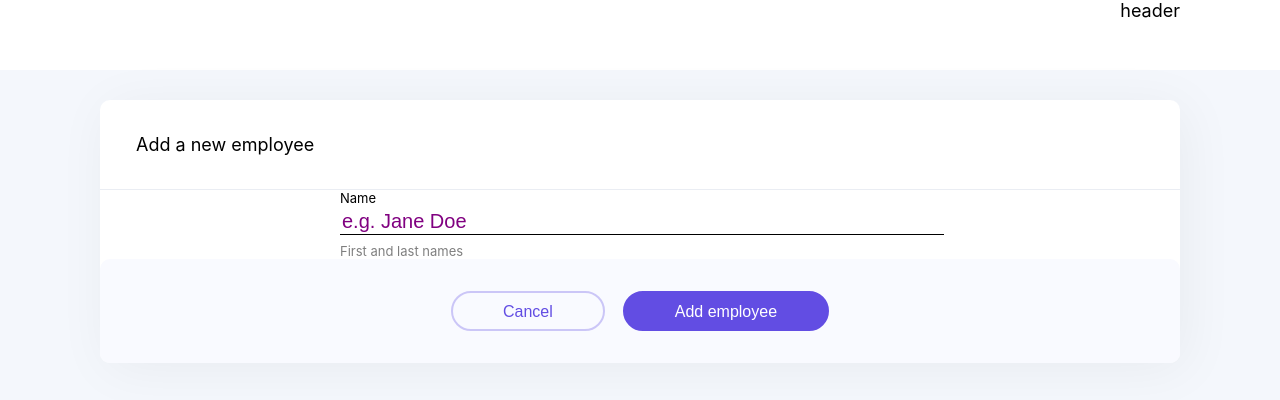
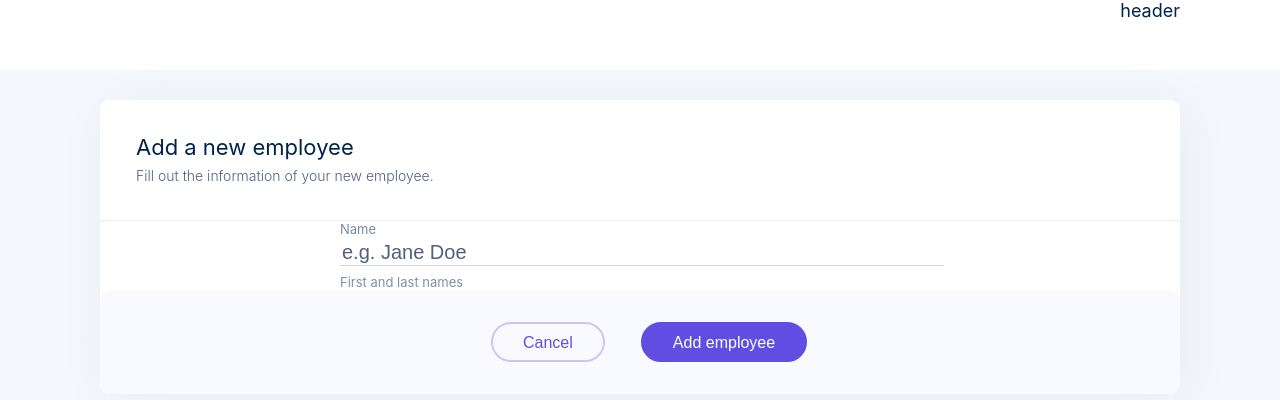
Before and after one commit to sreetamdas/remote-frontend-code-challenge, a Next.js app: page /update/1 in a window 1280 px wide. Shown: the top 400 px of the page. Built offline with nearby package versions, Linux system fonts and the light colour scheme.

Commit message:
improvement: edit styles for form
add colors to palette

```diff
--- a/components/PeopleForm.tsx
+++ b/components/PeopleForm.tsx
@@ -30,6 +30,19 @@ export const PeopleForm = ({ person }: TPeopleFormProps) => {
 		<PeopleFormContainer>
 			<PeopleFormHeader>
 				{isEditingMode ? "Edit employee" : "Add a new employee"}
+				<br />
+				<span
+					style={{
+						color: "var(--color-text-soft)",
+						fontSize: "14px",
+						fontWeight: 300,
+						paddingTop: "6px",
+					}}
+				>
+					{isEditingMode
+						? "Edit the information of your employee."
+						: "Fill out the information of your new employee."}
+				</span>
 			</PeopleFormHeader>
 			<PeopleFormMain>
 				<PeopleFormInputGroup name="Name" hint="First and last names">
@@ -59,7 +72,7 @@ const PeopleFormInputGroup = ({
 	children,
 }: TInputFormGroupProps) => {
 	return (
-		<div style={{ fontSize: "13px" }}>
+		<div style={{ fontSize: "13px", color: "var(--color-text-softer)" }}>
 			<FormCaptureFocus>
 				<label>
 					{name}
@@ -67,7 +80,13 @@ const PeopleFormInputGroup = ({
 					{children}
 				</label>
 			</FormCaptureFocus>
-			<div style={{ color: "#000", opacity: "50%", paddingTop: "8px" }}>
+			<div
+				style={{
+					color: "var(--color-text-main)",
+					opacity: "50%",
+					paddingTop: "8px",
+				}}
+			>
 				{hint}
 			</div>
 		</div>
@@ -76,6 +95,6 @@ const PeopleFormInputGroup = ({
 
 const FormCaptureFocus = styled.div`
 	&:focus-within {
-		color: purple;
+		color: var(--color-primary-accent);
 	}
 `;
--- a/pages/_app.tsx
+++ b/pages/_app.tsx
@@ -27,13 +27,18 @@ const GlobalStyles = createGlobalStyle`
 		--color-secondary-accent: #61DAFB;
 		--header-bg-color: #FFF;
 		--font-family-code: SFMono-Regular, Consolas, Roboto Mono, Menlo, Monaco, Liberation Mono, Lucida Console, monospace;
+
+		--color-text-soft: #525F7F;
+		--color-text-softer: #778CA3;
+		--color-text-main: #00234B;
+
 	}
 
   	html, body {
 		font-size: 18px;
 		font-family: -apple-system, BlinkMacSystemFont, Inter, Roboto, Segoe UI, Oxygen, Ubuntu,
 			Cantarell, Fira Sans, Droid Sans, Helvetica Neue, sans-serif;
-		color: var(--color-primary);
+		color: var(--color-text-main);
 		background-color: var(--color-background);
 		margin: 0;
 		height: 100%;
@@ -76,7 +81,9 @@ export type TPeopleContext = {
 	peopleList: Array<TPeopleAttributes>;
 	setPeopleList: Dispatch<SetStateAction<Array<TPeopleAttributes>>>;
 };
-export const PeopleContext = createContext<TPeopleContext>({} as TPeopleContext);
+export const PeopleContext = createContext<TPeopleContext>(
+	{} as TPeopleContext,
+);
 
 const App = ({ Component, pageProps }: AppProps) => {
 	const [peopleList, setPeopleList] = useState(PEOPLE_LIST_INITIAL);
--- a/styles/PeopleForm.tsx
+++ b/styles/PeopleForm.tsx
@@ -11,6 +11,7 @@ export const PeopleFormContainer = styled.div`
 export const PeopleFormHeader = styled.div`
 	padding: 34px 36px;
 	border-bottom: 1px solid #eaedf3;
+	font-size: 22px;
 `;
 
 export const PeopleFormFooter = styled.div`
@@ -37,14 +38,16 @@ export const PeopleFormTextInput = styled.input`
 	font-size: 20px;
 	padding-top: 4px;
 	width: 100%;
-	border-bottom: black 1px solid;
+	border-bottom: #ced5db 1.5px solid;
+	color: var(--color-text-main);
 
 	::placeholder {
-		color: purple;
+		color: var(--color-text-soft);
+		opacity: 100%;
 	}
 
 	&:focus {
 		outline: none;
-		border-bottom: purple 1px solid;
+		border-bottom: var(--color-primary-accent) 1.5px solid;
 	}
 `;
--- a/styles/components.tsx
+++ b/styles/components.tsx
@@ -7,7 +7,7 @@ type TStyledButtonProps = {
 };
 export const StyledButton = styled.button<TStyledButtonProps>`
 	cursor: pointer;
-	padding: 10px 50px;
+	padding: 10px 30px;
 	min-width: 80px;
 	height: ${({ size }) => (size === "large" ? "45px" : "40px")};
 	border-radius: 50px;
```
